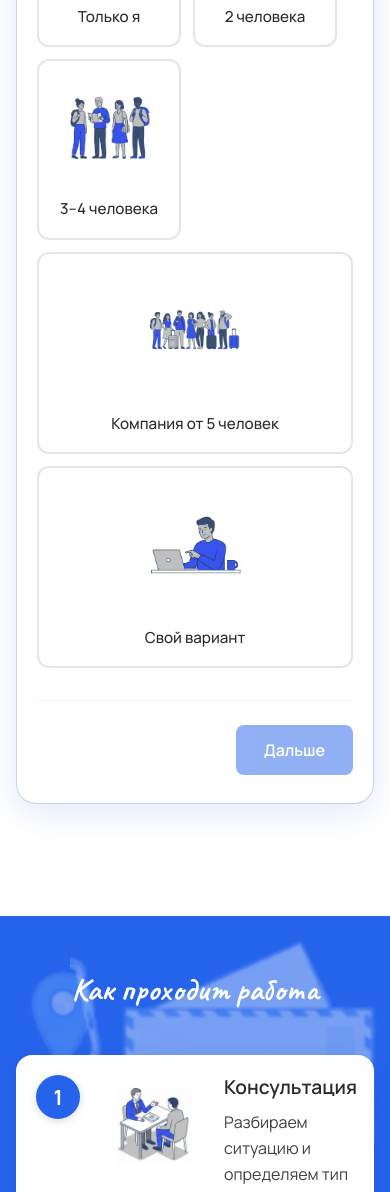
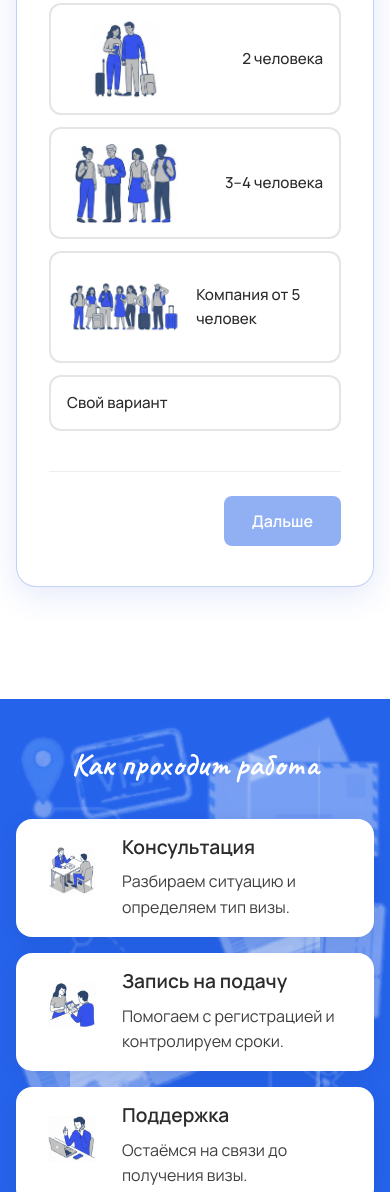
Before and after one commit to PavelBuiko04/go_to_visa, a website: page index.html in a window 390 px wide. Shown: the part 1218-2410 px from the top of the page. Drawn offline with nearby package versions, Linux system fonts and the light colour scheme.

Commit message:
Add files via upload

```diff
--- a/css/styles.css
+++ b/css/styles.css
@@ -442,7 +442,10 @@ a.icon-btn { text-decoration: none; }
 .stat-label { font-size: 0.9rem; color: var(--dark-gray); opacity: 0.8; margin-top: 4px; }
 
 /* ===== Квиз ===== */
-.quiz-section { background: var(--purple-light); }
+.quiz-section {
+  background: var(--purple-light);
+  padding: 48px 0;
+}
 .quiz-wrap {
   max-width: 900px;
   margin: 0 auto;
@@ -451,6 +454,8 @@ a.icon-btn { text-decoration: none; }
   border-radius: 20px;
   box-shadow: 0 8px 32px rgba(29, 78, 216, 0.12);
   border: 1px solid rgba(29, 78, 216, 0.25);
+  display: flex;
+  flex-direction: column;
 }
 .quiz-progress {
   position: relative;
@@ -459,6 +464,7 @@ a.icon-btn { text-decoration: none; }
   border-radius: 3px;
   margin-bottom: 32px;
   overflow: hidden;
+  flex-shrink: 0;
 }
 .quiz-progress-bar {
   height: 100%;
@@ -474,10 +480,17 @@ a.icon-btn { text-decoration: none; }
   font-weight: 600;
   color: var(--blue);
 }
-.quiz-slides { position: relative; min-height: 420px; }
+.quiz-slides {
+  position: relative;
+  flex: 1 1 auto;
+  min-height: 0;
+  overflow-y: auto;
+  -webkit-overflow-scrolling: touch;
+}
 .quiz-slide {
   display: none;
   animation: quizSlideIn 0.35s ease;
+  padding-bottom: 8px;
 }
 .quiz-slide.active { display: block; }
 @keyframes quizSlideIn {
@@ -497,6 +510,7 @@ a.icon-btn { text-decoration: none; }
 .quiz-options {
   display: flex;
   flex-wrap: wrap;
+  justify-content: space-between;
   gap: 12px;
 }
 .quiz-option {
@@ -526,7 +540,7 @@ a.icon-btn { text-decoration: none; }
 .quiz-option-other { flex-basis: 100%; }
 .quiz-options-blocks .quiz-option:not(.quiz-option-other) {
   flex-basis: calc(50% - 6px);
-  min-width: 160px;
+  min-width: 100px;
   padding: 18px 22px;
   font-size: 1.05rem;
 }
@@ -591,7 +605,7 @@ a.icon-btn { text-decoration: none; }
   background: var(--white);
 }
 .quiz-options-people .quiz-option-img img {
-  width: 220px;
+  width: 100%;
   height: 120px;
   object-fit: contain;
   margin-bottom: 10px;
@@ -603,9 +617,9 @@ a.icon-btn { text-decoration: none; }
 }
 .quiz-options-people .quiz-option:nth-child(1),
 .quiz-options-people .quiz-option:nth-child(2),
-.quiz-options-people .quiz-option:nth-child(3) { flex-basis: calc(33.333% - 8px); }
+.quiz-options-people .quiz-option:nth-child(3) { flex-basis: 30%; }
 .quiz-options-people .quiz-option:nth-child(4),
-.quiz-options-people .quiz-option:nth-child(5) { flex-basis: calc(50% - 6px); }
+.quiz-options-people .quiz-option:nth-child(5) { flex-basis: 48%; }
 .quiz-options-people .quiz-option:nth-child(4),
 .quiz-options-people .quiz-option:nth-child(5) {
   padding: 16px 12px 0 12px;
@@ -613,7 +627,7 @@ a.icon-btn { text-decoration: none; }
 }
 .quiz-options-people .quiz-option:nth-child(4) img,
 .quiz-options-people .quiz-option:nth-child(5) img {
-  width: 300px;
+  width: 100%;
   height: 140px;
   display: block;
   object-fit: contain;
@@ -699,10 +713,88 @@ a.icon-btn { text-decoration: none; }
   margin-top: 32px;
   padding-top: 24px;
   border-top: 1px solid rgba(43, 43, 43, 0.08);
+  flex-shrink: 0;
 }
 .quiz-nav-first {
   justify-content: flex-end;
 }
+
+@media (max-width: 616px) {
+  .quiz-options-people .quiz-option:nth-child(1),
+  .quiz-options-people .quiz-option:nth-child(2),
+  .quiz-options-people .quiz-option:nth-child(3),
+  .quiz-options-people .quiz-option:nth-child(4) {
+    flex-basis: calc(50% - 6px);
+    padding: 16px;
+  }
+  .quiz-options-people .quiz-option:nth-child(4) span,
+  .quiz-options-people .quiz-option:nth-child(5) span { padding: 0; }
+  .quiz-options-people .quiz-option:nth-child(5) {
+    flex-basis: 100%;
+    padding: 16px;
+  }
+  .quiz-options-people .quiz-option:nth-child(5) img { display: none; }
+}
+
+
+@media (max-width: 425px) {
+  .quiz-options-people .quiz-option:nth-child(1),
+  .quiz-options-people .quiz-option:nth-child(2),
+  .quiz-options-people .quiz-option:nth-child(3),
+  .quiz-options-people .quiz-option:nth-child(4),
+  .quiz-options-people .quiz-option:nth-child(5){
+    flex-basis: 100%;
+    flex-direction: row;
+    align-items: center;
+    text-align: left;
+    justify-content: flex-start;
+    gap: 14px;
+    padding: 14px 16px;
+    justify-content: space-between;
+  }
+
+  .quiz-options-people .quiz-option-img img,
+  .quiz-options-people .quiz-option:nth-child(4) img,
+  .quiz-options-people .quiz-option:nth-child(5) img{
+    width: 45%;
+    height: 80px;
+    margin: 0px; padding: 0px;
+  }
+
+  /* @media (max-width: 430px) {
+    .quiz-options-blocks .quiz-option{
+      flex-basis: 45%;
+    }
+  } */
+  /* .quiz-slide[data-slide="1"] .quiz-options-people { margin-top: 20px; }
+
+  .quiz-options-people .quiz-option {
+    flex-direction: row;
+    align-items: center;
+    text-align: left;
+    justify-content: flex-start;
+    gap: 14px;
+    flex-basis: 100%;
+    padding: 14px 16px;
+  } */
+  /* .quiz-options-people .quiz-option-img img {
+    width: 56px;
+    min-width: 56px;
+    height: 56px;
+    margin-bottom: 0;
+    flex-shrink: 0;
+  }
+  .quiz-options-people .quiz-option:nth-child(4) img,
+  .quiz-options-people .quiz-option:nth-child(5) img {
+    width: 56px;
+    height: 56px;
+    margin-bottom: 0;
+  }
+  .quiz-options-people .quiz-option:nth-child(5) img { display: block; }
+  .quiz-options-people .quiz-option:nth-child(4) span,
+  .quiz-options-people .quiz-option:nth-child(5) span { padding: 0; } */
+}
+
 .quiz-btn-prev:disabled,
 .quiz-btn-next:disabled,
 #quiz-submit-btn:disabled { opacity: 0.5; cursor: not-allowed; }
@@ -713,6 +805,16 @@ a.icon-btn { text-decoration: none; }
 }
 .btn-outline:hover:not(:disabled) { background: var(--purple-light); }
 
+/* Кнопка «Назад» в квизе — синяя с синей подсветкой */
+.quiz-btn-prev {
+  color: var(--blue) !important;
+  border-color: var(--blue) !important;
+}
+.quiz-btn-prev:hover:not(:disabled) {
+  background: #EFF6FF !important;
+  box-shadow: 0 0 0 2px var(--blue);
+}
+
 /* ===== Как проходит работа ===== */
 .help-section { padding: 0; }
 .help-block {
@@ -740,7 +842,7 @@ a.icon-btn { text-decoration: none; }
   top: 0;
   left: 0;
   bottom: 0;
-  width: 45%;
+  width: 50%;
   min-width: 320px;
   background: url('../images/help-travel-bg.png') no-repeat left center;
   background-size: auto 100%;
@@ -755,7 +857,7 @@ a.icon-btn { text-decoration: none; }
   top: 0;
   right: 0;
   bottom: 0;
-  width: 45%;
+  width: 50%;
   min-width: 320px;
   background: url('../images/help-travel-bg-right.png') no-repeat right center;
   background-size: auto 100%;
@@ -830,6 +932,7 @@ a.icon-btn { text-decoration: none; }
   box-shadow: 0 4px 20px rgba(0, 0, 0, 0.08);
 }
 .help-step {
+  position: relative;
   display: flex;
   gap: 0px;
   align-items: flex-start;
@@ -853,7 +956,9 @@ a.icon-btn { text-decoration: none; }
   box-sizing: border-box;
 }
 .help-step-num {
-  flex-shrink: 0;
+  position: absolute;
+  left: 5px;
+  top: 5px;
   width: 44px;
   height: 44px;
   display: flex;
@@ -863,7 +968,7 @@ a.icon-btn { text-decoration: none; }
   color: var(--white);
   font-size: 1.3rem;
   font-weight: 700;
-  border-radius: 50%;
+  border-radius: 11px;
   box-shadow: 0 2px 8px rgba(0, 0, 0, 0.15);
 }
 .help-step-content { flex: 1; padding: 0; }
@@ -884,23 +989,22 @@ a.icon-btn { text-decoration: none; }
 }
 
 @media (max-width: 768px) {
-  .quiz-wrap { padding: 28px 20px; }
-  .quiz-slides { min-height: 520px; }
-  .quiz-option { flex-basis: 100%; }
-  .quiz-options-countries .quiz-option:not(.quiz-option-other),
-  .quiz-options-when .quiz-option { flex-basis: 100%; width: 100%; }
-  .quiz-options-people .quiz-option { flex-basis: 100%; }
-  .quiz-options-people .quiz-option:nth-child(4),
-  .quiz-options-people .quiz-option:nth-child(5) { flex-basis: 100%; }
-  .quiz-options-people .quiz-option-img img { width: 100px; height: 100px; }
-  .quiz-options-people .quiz-option:nth-child(4) img,
-  .quiz-options-people .quiz-option:nth-child(5) img { width: 120px; height: 120px; }
   .help-block { padding: 48px 0; }
   .help-item { padding: 22px 24px; }
   .help-step { padding: 20px; gap: 20px; }
   .help-step-img-wrap { width: 100px; height: 100px; }
   .help-grid-steps { grid-template-columns: 1fr; gap: 24px; }
   .help-steps-lines { display: none; }
+  .help-step-num { width: 36px; height: 36px; font-size: 1.1rem; }
+}
+
+@media (max-width: 480px) {
+  .help-block { padding: 40px 0; }
+  .help-title { margin-bottom: 28px; }
+  .help-step-num { display: none; }
+  .help-step { padding: 16px; gap: 14px; }
+  .help-step-img-wrap { width: 72px; height: 72px; }
+  .help-grid-steps { gap: 16px; }
 }
 
 /* ===== Почему нам доверяют ===== */
--- a/js/main.js
+++ b/js/main.js
@@ -351,7 +351,7 @@
 
     // Визы за 3 года: «Не было виз» и страны взаимно исключают друг друга
     var visaNo = quiz.querySelector('input[name="visa_3y"][value="no"]');
-    var visaCountries = quiz.querySelectorAll('input[name="visa_3y"][value="Греция"], input[name="visa_3y"][value="Испания"], input[name="visa_3y"][value="Италия"], input[name="visa_3y"][value="other"]');
+    var visaCountries = quiz.querySelectorAll('input[name="visa_3y"][value="Греция"], input[name="visa_3y"][value="Испания"], input[name="visa_3y"][value="Италия"], input[name="visa_3y"][value="Польша"], input[name="visa_3y"][value="other"]');
     if (visaNo && visaCountries.length) {
       function syncVisa3y() {
         var noChecked = visaNo.checked;
```
Also changed, not shown: index.html (+14 -12 lines).
